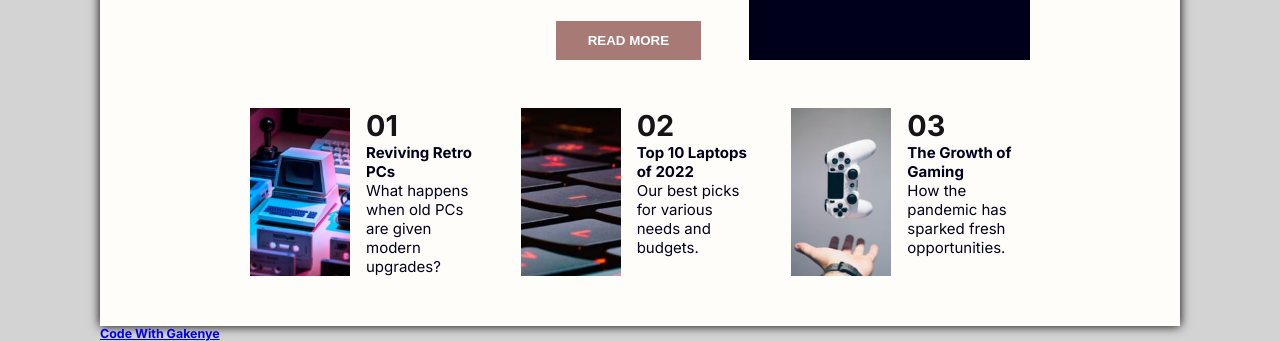
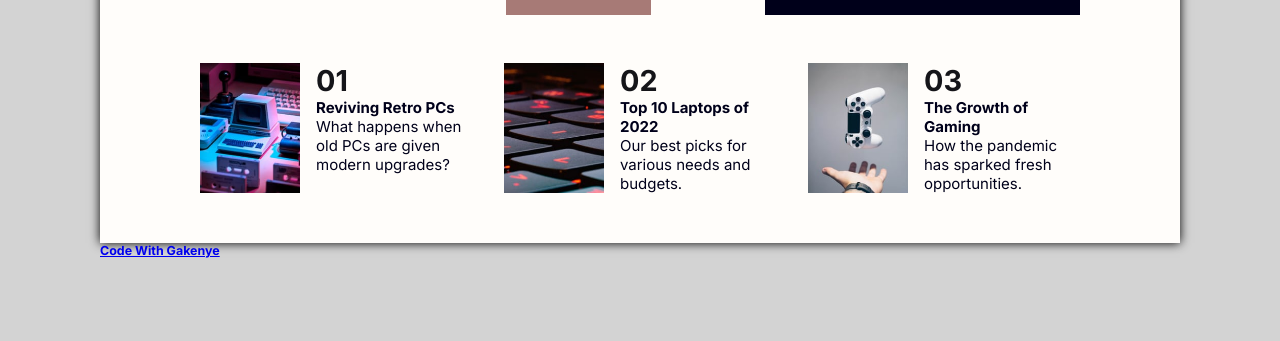
Before and after one commit to Gakenye8741/news-page-flex, a plain HTML site: page index.html in a window 1280 px wide. Shown: the part 603-944 px from the top of the page. After the commit the page ends 861 px from the top, so only its background shows below. Drawn offline with Linux system fonts and the light colour scheme.

Commit message:
Update style.css

```diff
--- a/style.css
+++ b/style.css
@@ -39,7 +39,7 @@ header ul li  a{
  .container {
     max-width: 1200px;
     margin: 0 auto;
-    padding: 50px 150px;
+    padding: 50px 100px;
     background-color: hsl(36, 100%, 99%);
     box-shadow: 0 0  10px black;
   }
```
